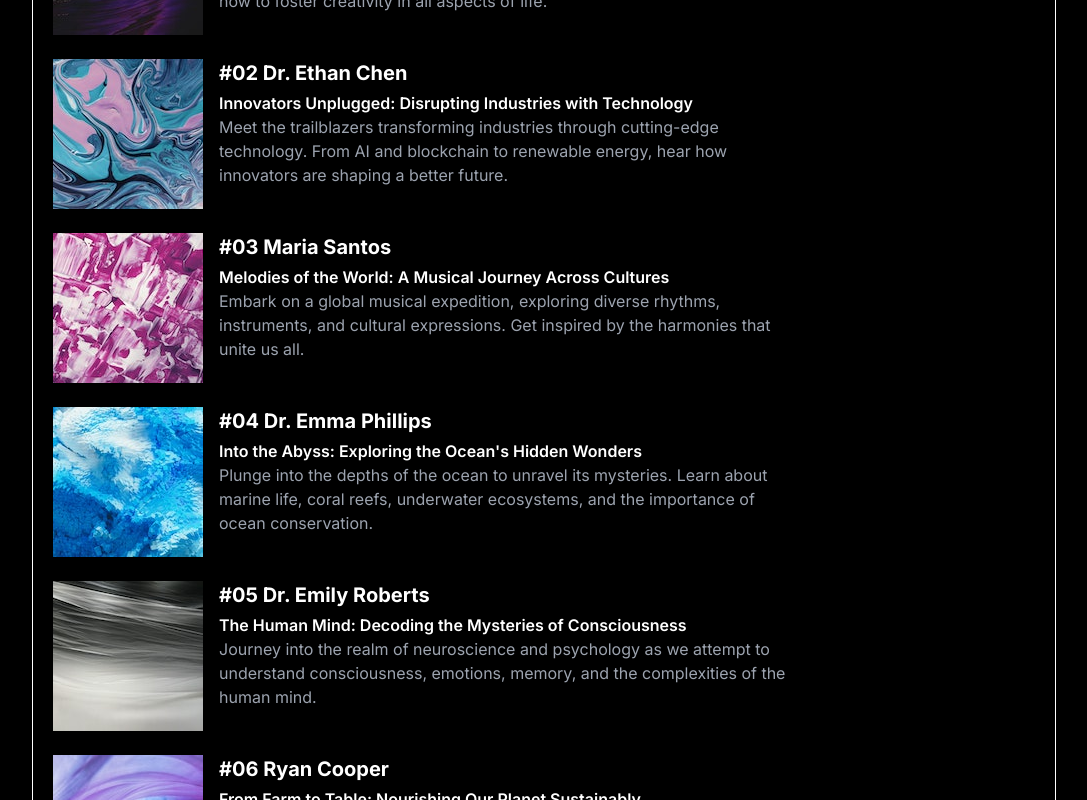
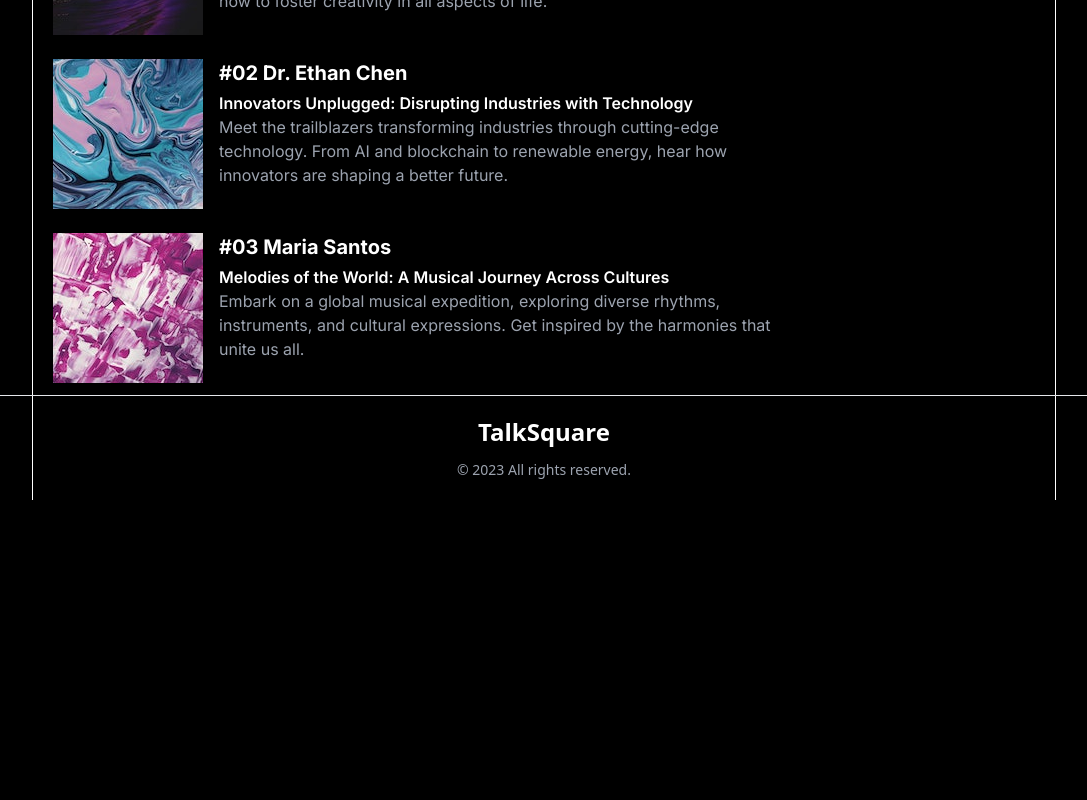
Before and after one commit to piotrszubert/TalkSquare, a Next.js app: page / in a window 1280 px wide. Shown: the part 628-1428 px from the top of the page, without its empty margins (96-1183 px from the left). After the commit the page ends 1128 px from the top, so only its background shows below. Built offline with nearby package versions, Linux system fonts and the light colour scheme.

Commit message:
added limit props to episodes

```diff
--- a/components/episodes.tsx
+++ b/components/episodes.tsx
@@ -63,13 +63,17 @@ const episodesData = [
     }
 ];
 
+type EpisodesPropsType = {
+    limit?: number,
+}
 
-export default function Episodes() {
+export default function Episodes({limit}: EpisodesPropsType) {
   const [hoveredIndex, setHoveredIndex] = useState(-1);
+  const episodesToDisplay = limit ? episodesData.slice(0, limit) : episodesData;
 
   return(
     <div>
-      {episodesData.map((episode, index) => (
+      {episodesToDisplay.map((episode, index) => (
         <div
           key={index}
           className={`-mx-5 hover:bg-white hover:text-black px-5 hover:cursor-pointer py-3 ${
--- a/pages/index.tsx
+++ b/pages/index.tsx
@@ -15,7 +15,9 @@ export default function HomePage() {
         <Heading
           text="latest episodes"
         />
-        <Episodes/>
+        <Episodes
+          limit={3}
+        />
       </Layout>
     </>
   )
```
